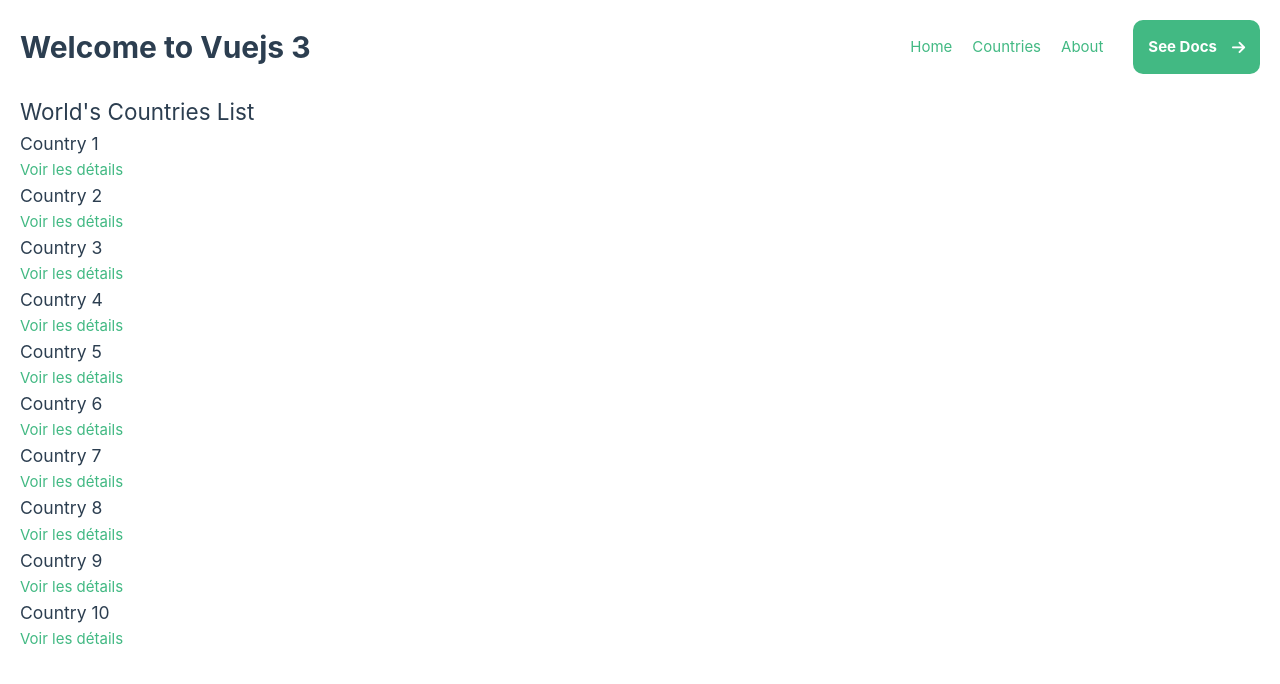
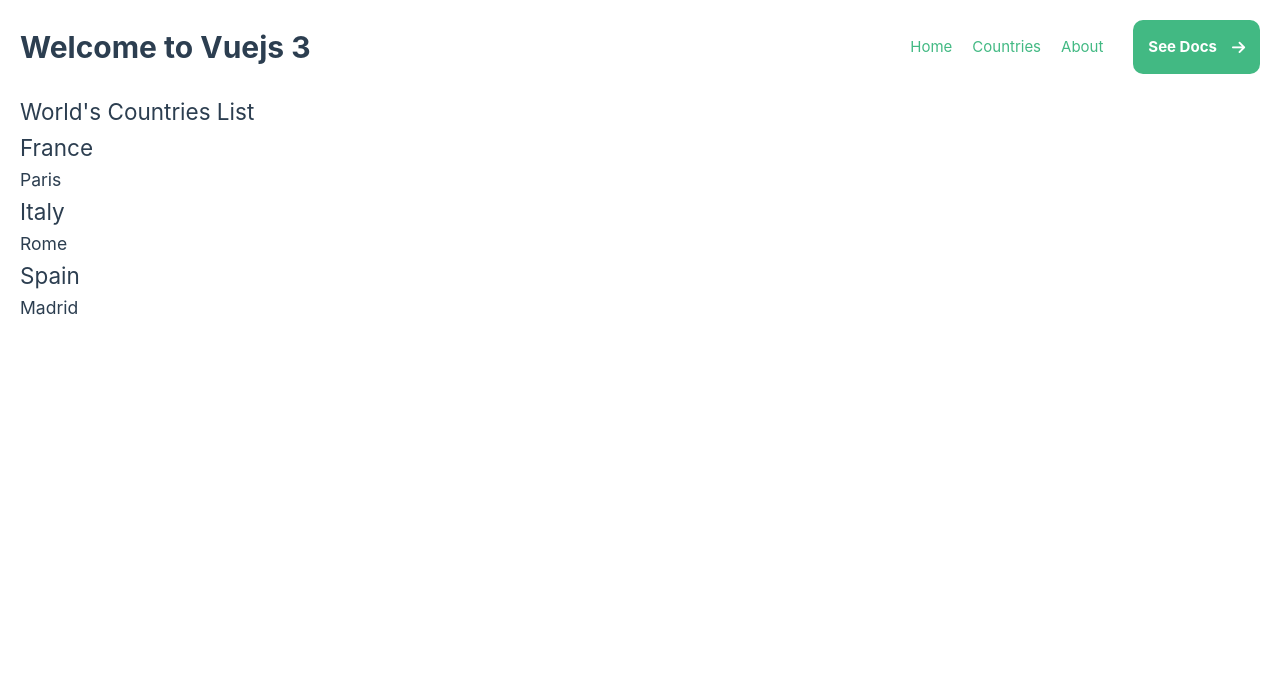
Before and after one commit to maxfrn65/vue-s5, a Vue app: page /countries in a window 1280 px wide. Shown: the top 684 px of the page. Built offline with nearby package versions, Linux system fonts and the light colour scheme.

Commit message:
feat country card w/ props

```diff
--- /dev/null
+++ b/src/components/CountryCard.vue
@@ -0,0 +1,17 @@
+<script setup>
+defineProps({
+  country: String,
+  capital: String
+})
+</script>
+
+<template>
+  <div>
+    <h2>{{ country }}</h2>
+    <h3>{{ capital }}</h3>
+  </div>
+</template>
+
+<style scoped>
+
+</style>
--- a/src/views/Countries.vue
+++ b/src/views/Countries.vue
@@ -1,13 +1,13 @@
 <script setup>
 
+import CountryCard from "@/components/CountryCard.vue";
 </script>
 
 <template>
   <h2>World's Countries List</h2>
-  <div v-for="n in 10">
-    <h3>Country {{ n }}</h3>
-    <router-link :to="{name: 'countries-details', params: {id: n}}">Voir les détails</router-link>
-  </div>
+    <CountryCard country="France" capital="Paris" />
+    <CountryCard country="Italy" capital="Rome" />
+    <CountryCard country="Spain" capital="Madrid" />
 </template>
 
 <style scoped>
```
